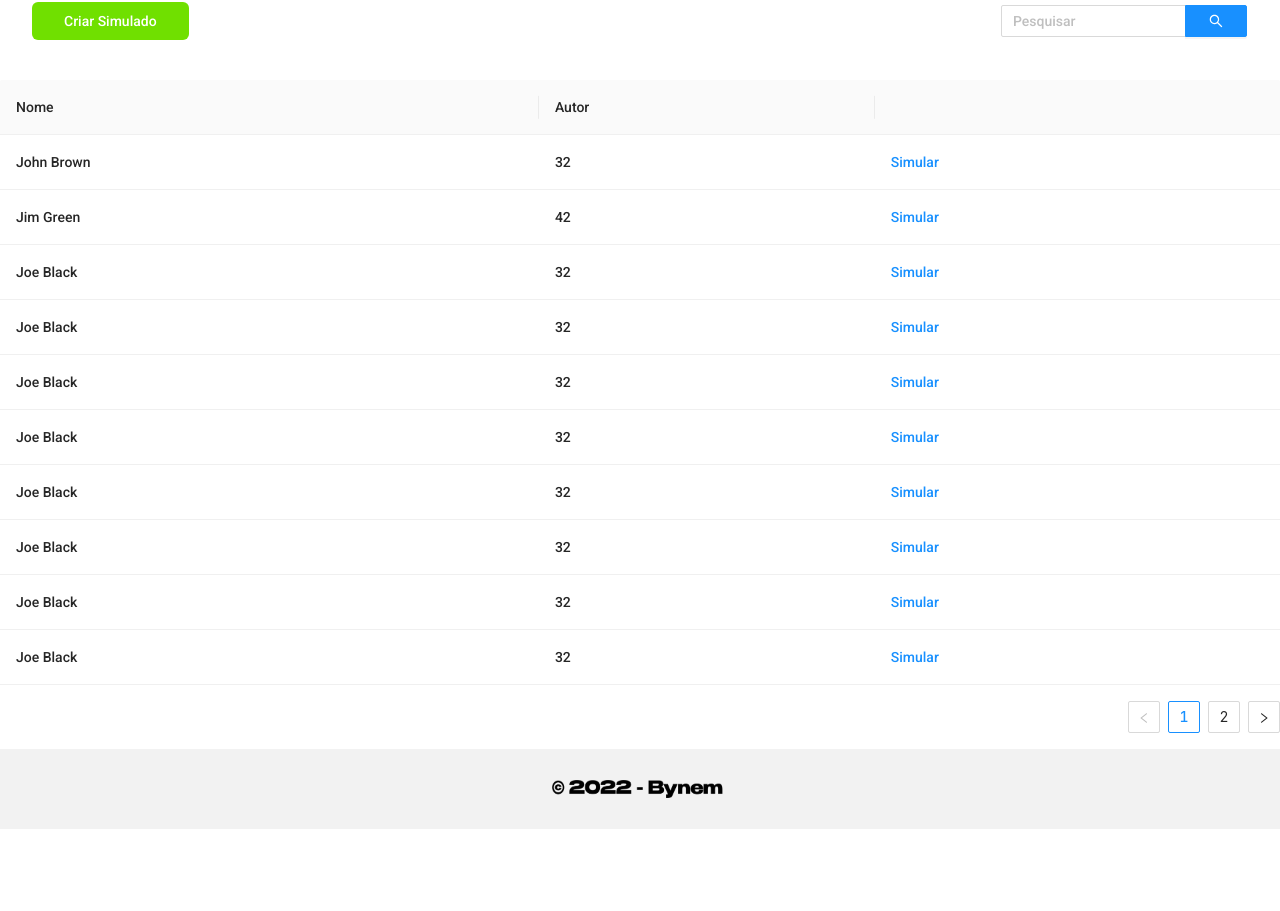
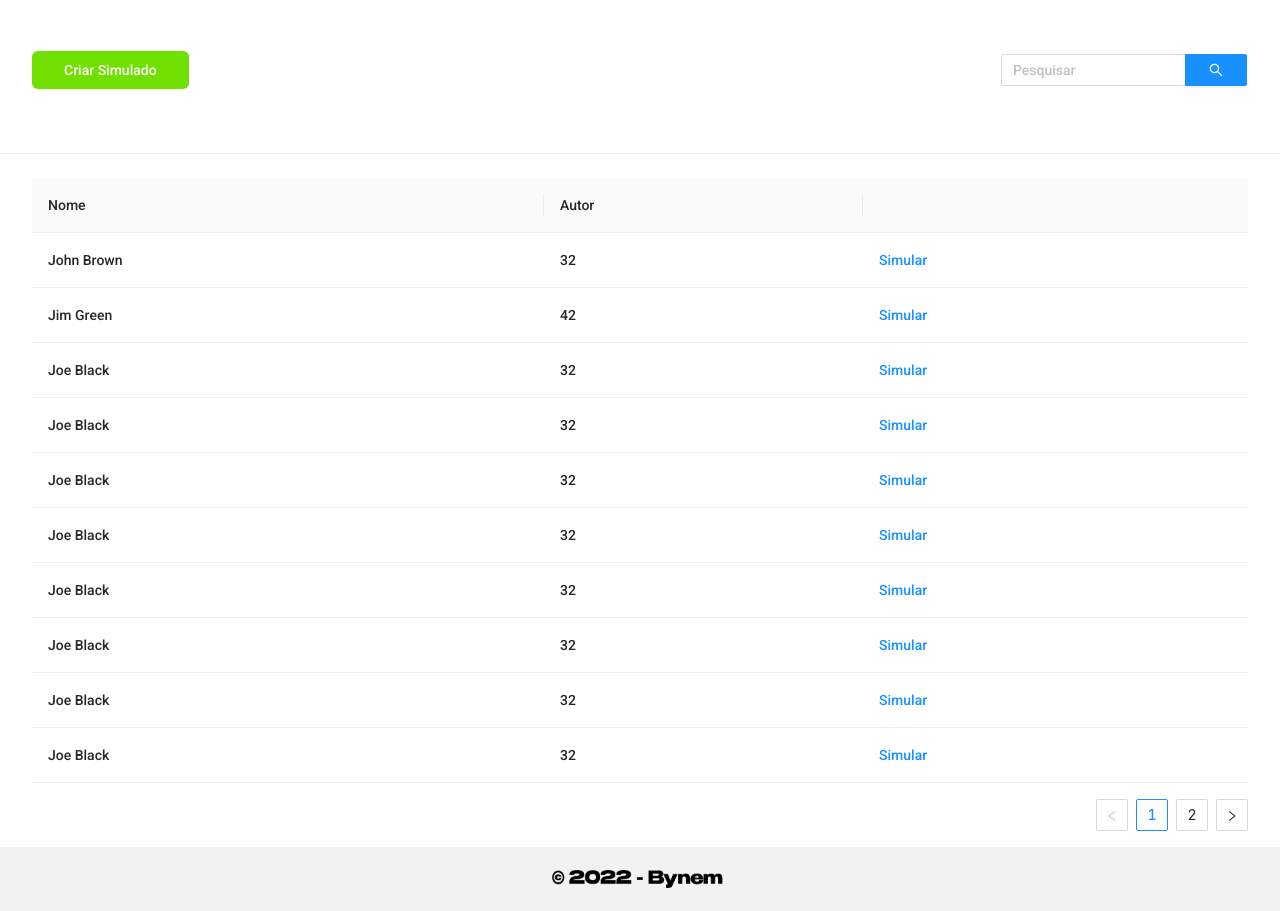
Before and after one commit to Bynem/bynem-app, a Next.js app: page / in a window 1280 px wide. Shown: the part 245-1156 px from the top of the page. Before the commit the page ends 1074 px from the top, so only its background shows below. Built offline with nearby package versions, Linux system fonts and the light colour scheme.

Commit message:
fea scroll

```diff
--- a/src/components/Footer/styles.ts
+++ b/src/components/Footer/styles.ts
@@ -2,8 +2,7 @@ import styled from 'styled-components'
 import { FooterProps } from '.'
 
 export const Footer = styled.footer`
-    height: 10vh;
-    width: 100vw;
+    height: 8vh;
     background-color: #F2F2F2;
     position: absolute;
     bottom: ${({ bottom }: FooterProps) => (bottom ? '0' : null)};
--- a/src/components/Head/index.tsx
+++ b/src/components/Head/index.tsx
@@ -2,6 +2,7 @@ import React, { useState } from "react";
 import Image from 'next/image'
 import Link from 'next/link'
 import * as S from './styles'
+import { Divider } from "antd";
 
 export type NavBar = {
   isOpen: boolean
@@ -28,6 +29,7 @@ export default function Head() {
         </Link>
       </S.Menu>
     </S.Nav>
+    <Divider />
   </>
   );
 }
--- a/src/components/Table/index.tsx
+++ b/src/components/Table/index.tsx
@@ -1,6 +1,7 @@
 import React from 'react';
 import { Table } from 'antd';
 import 'antd/dist/antd.css';
+import { DivTable } from './styles';
 
 const columns = [
     {
@@ -117,8 +118,9 @@ const data = [
 
 export default function TableAnt() {
     return (
-
-        <Table loading={false} columns={columns} dataSource={data} />
+        <DivTable>
+            <Table loading={false} columns={columns} dataSource={data} />
+        </DivTable>
 
     )
 }
--- a/src/components/Table/styles.ts
+++ b/src/components/Table/styles.ts
@@ -1 +1,5 @@
 import styled from "styled-components";
+
+export const DivTable = styled.div`
+    margin: 0 2rem 0 2rem;
+`
--- a/src/templates/Home/index.tsx
+++ b/src/templates/Home/index.tsx
@@ -3,7 +3,7 @@ import Head from "../../components/Head"
 import Footer from "../../components/Footer"
 import * as S from './styles'
 import axios from 'axios';
-import { Input, Space } from 'antd';
+import { Divider, Input, Space } from 'antd';
 import Table from '../../components/Table'
 
 export default function Home() {
@@ -39,8 +39,8 @@ export default function Home() {
                             <Search placeholder="Pesquisar" onSearch={onSearch} enterButton />
                         </Space>
                     </S.SearchContainer>
-
                 </S.Tools>
+                <Divider />
                 <Table />
             </S.Content>
             <Footer bottom={false} />
```
